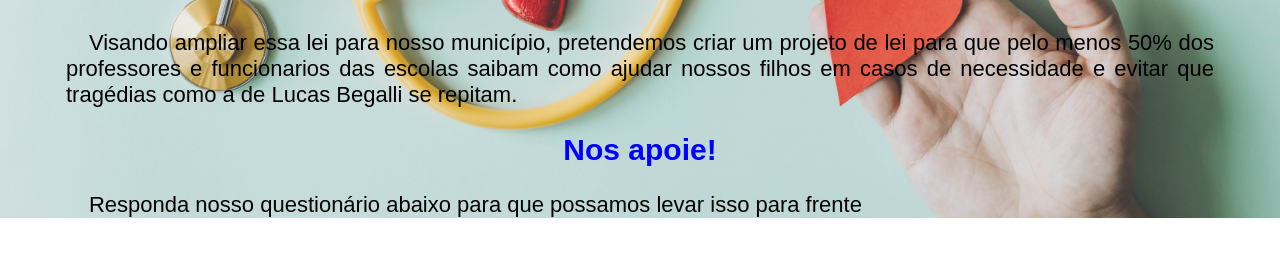
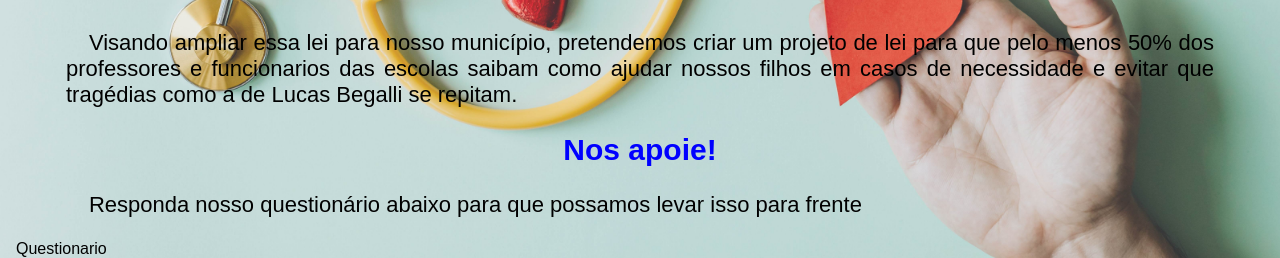
Before and after one commit to Harttonemkt/Lei-Lucas, a plain HTML site: page index.html in a window 1280 px wide. Shown: the part 595-853 px from the top of the page. Before the commit the page ends 813 px from the top, so only its background shows below. Drawn offline with Linux system fonts and the light colour scheme.

Commit message:
Update index.html

```diff
--- a/index.html
+++ b/index.html
@@ -56,7 +56,7 @@
 
     <h2>Nos apoie!</h2>
         <p class="texto">Responda nosso questionário abaixo para que possamos levar isso para frente</p>
-<a hreef="https://docs.google.com/forms/d/e/1FAIpQLSdKR4vX3hZtcCxavfDq60vgFetjPMtza6_GeooUN53jkEJYnw/viewform">
+<a hreef="https://docs.google.com/forms/d/e/1FAIpQLSdKR4vX3hZtcCxavfDq60vgFetjPMtza6_GeooUN53jkEJYnw/viewform">Questionario</a>
 
 </body>
 </html>
```
